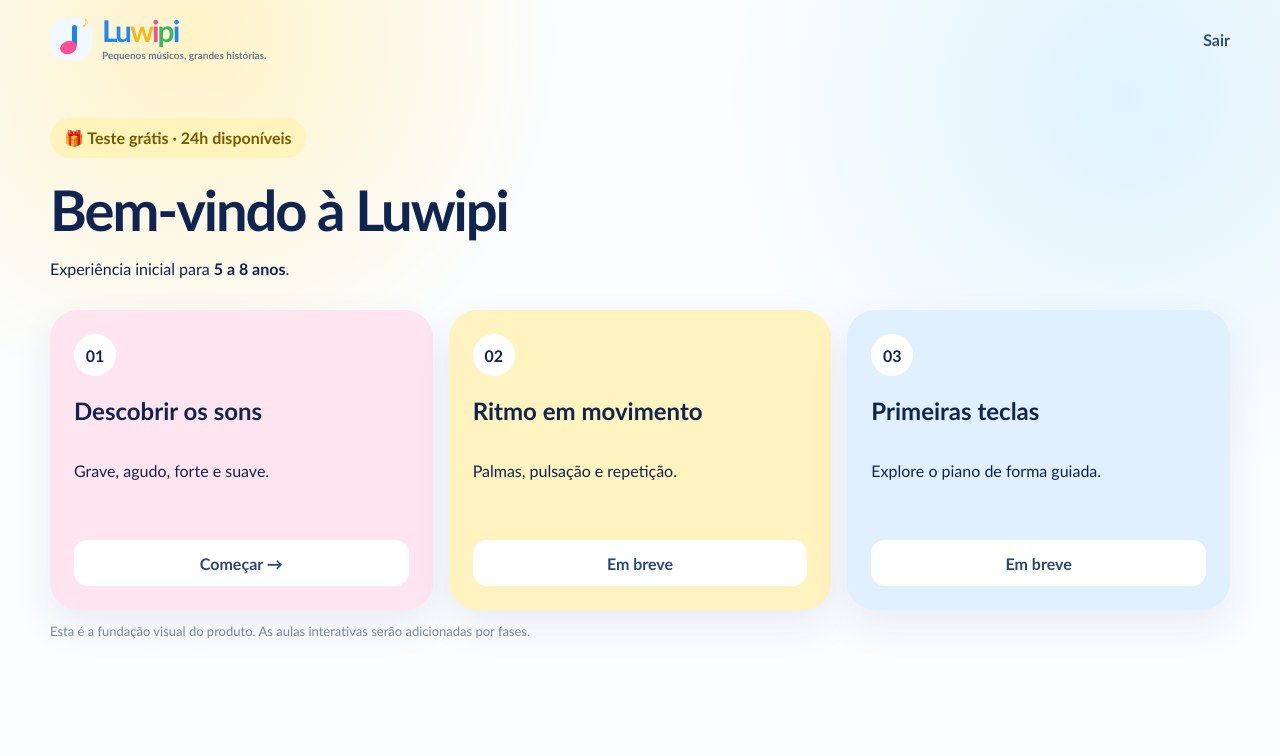
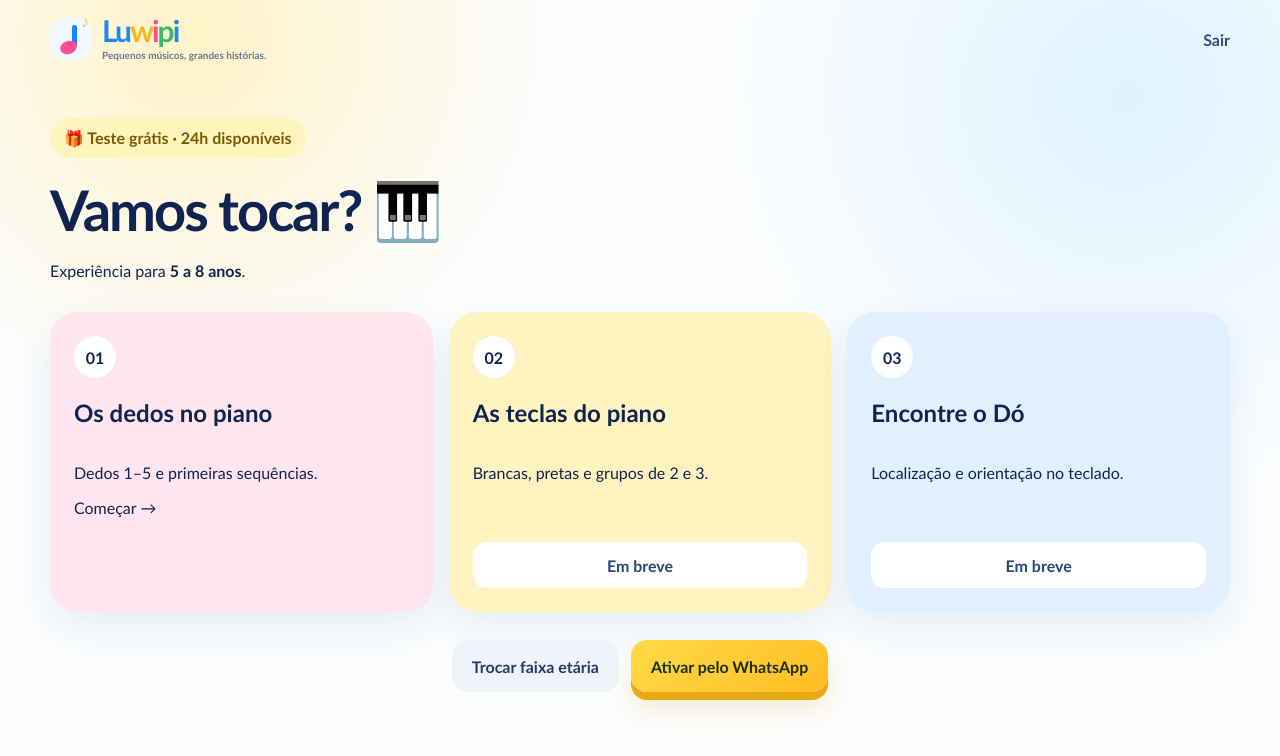
Before and after one commit to yuranicango-sketch/Luwipi, a Next.js app: page /dashboard in a window 1280 px wide. Shown: the top 756 px of the page. Built offline with nearby package versions, Linux system fonts and the light colour scheme.

Commit message:
feat: connect dashboard to first interactive lessons

```diff
--- a/app/dashboard/page.tsx
+++ b/app/dashboard/page.tsx
@@ -3,21 +3,42 @@ import { Logo } from "@/components/logo";
 
 export default async function DashboardPage({ searchParams }: { searchParams: Promise<{ age?: string }> }) {
   const params = await searchParams;
-  const age = params.age === "2-4" ? "2 a 4 anos" : "5 a 8 anos";
+  const isYoung = params.age === "2-4";
+  const age = isYoung ? "2 a 4 anos" : "5 a 8 anos";
+
+  const lessons = isYoung
+    ? [
+        { n: "01", title: "Descobrir os sons", text: "Grave, agudo, forte e suave.", href: "/aulas/sons", tone: "lesson-pink", ready: true },
+        { n: "02", title: "Ritmo em movimento", text: "Palmas, pulsação e repetição.", href: "#", tone: "lesson-yellow", ready: false },
+        { n: "03", title: "Explorar as teclas", text: "Primeiros encontros com o piano.", href: "#", tone: "lesson-blue", ready: false },
+      ]
+    : [
+        { n: "01", title: "Os dedos no piano", text: "Dedos 1–5 e primeiras sequências.", href: "/aulas/dedos", tone: "lesson-pink", ready: true },
+        { n: "02", title: "As teclas do piano", text: "Brancas, pretas e grupos de 2 e 3.", href: "#", tone: "lesson-yellow", ready: false },
+        { n: "03", title: "Encontre o Dó", text: "Localização e orientação no teclado.", href: "#", tone: "lesson-blue", ready: false },
+      ];
 
   return (
     <main className="dashboard-page">
       <header className="simple-header container"><Logo/><Link href="/">Sair</Link></header>
       <section className="container demo-dashboard">
         <div className="trial-banner">🎁 Teste grátis · 24h disponíveis</div>
-        <h1>Bem-vindo à Luwipi</h1>
-        <p>Experiência inicial para <strong>{age}</strong>.</p>
+        <h1>Vamos tocar? 🎹</h1>
+        <p>Experiência para <strong>{age}</strong>.</p>
         <div className="lesson-grid">
-          <article className="lesson-card lesson-pink"><span>01</span><h2>Descobrir os sons</h2><p>Grave, agudo, forte e suave.</p><button>Começar →</button></article>
-          <article className="lesson-card lesson-yellow"><span>02</span><h2>Ritmo em movimento</h2><p>Palmas, pulsação e repetição.</p><button>Em breve</button></article>
-          <article className="lesson-card lesson-blue"><span>03</span><h2>Primeiras teclas</h2><p>Explore o piano de forma guiada.</p><button>Em breve</button></article>
+          {lessons.map((lesson) => (
+            <article key={lesson.n} className={`lesson-card ${lesson.tone}`}>
+              <span>{lesson.n}</span>
+              <h2>{lesson.title}</h2>
+              <p>{lesson.text}</p>
+              {lesson.ready ? <Link className="lesson-link" href={lesson.href}>Começar →</Link> : <button disabled>Em breve</button>}
+            </article>
+          ))}
         </div>
-        <p className="dashboard-note">Esta é a fundação visual do produto. As aulas interativas serão adicionadas por fases.</p>
+        <div style={{display:"flex",gap:12,justifyContent:"center",flexWrap:"wrap",marginTop:28}}>
+          <Link className="btn btn-soft" href="/onboarding">Trocar faixa etária</Link>
+          <a className="btn btn-primary" href="https://wa.me/244933400445?text=Ol%C3%A1%2C%20quero%20ativar%20o%20Luwipi." target="_blank" rel="noreferrer">Ativar pelo WhatsApp</a>
+        </div>
       </section>
     </main>
   );
```
